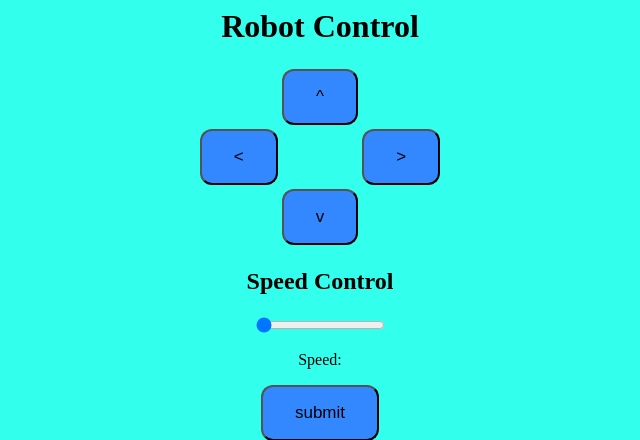
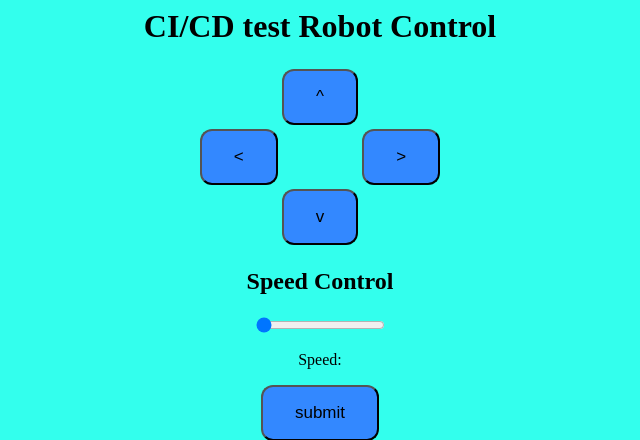
Before and after one commit to mtanveer2016/flask-robot, a Flask app: page / in a window 1280 px wide. Shown: the top 440 px of the page, without its empty margins (320-960 px from the left). Run offline with Flask 3, Linux system fonts and the light colour scheme.

Commit message:
CI/CD test

```diff
--- a/templates/index.html
+++ b/templates/index.html
@@ -7,7 +7,7 @@
 </head>
 
 <body>
-<h1 align="center"> Robot Control </h1>
+<h1 align="center"> CI/CD test Robot Control </h1>
 <table align="center">
 <tr>
 <th></th>
```
